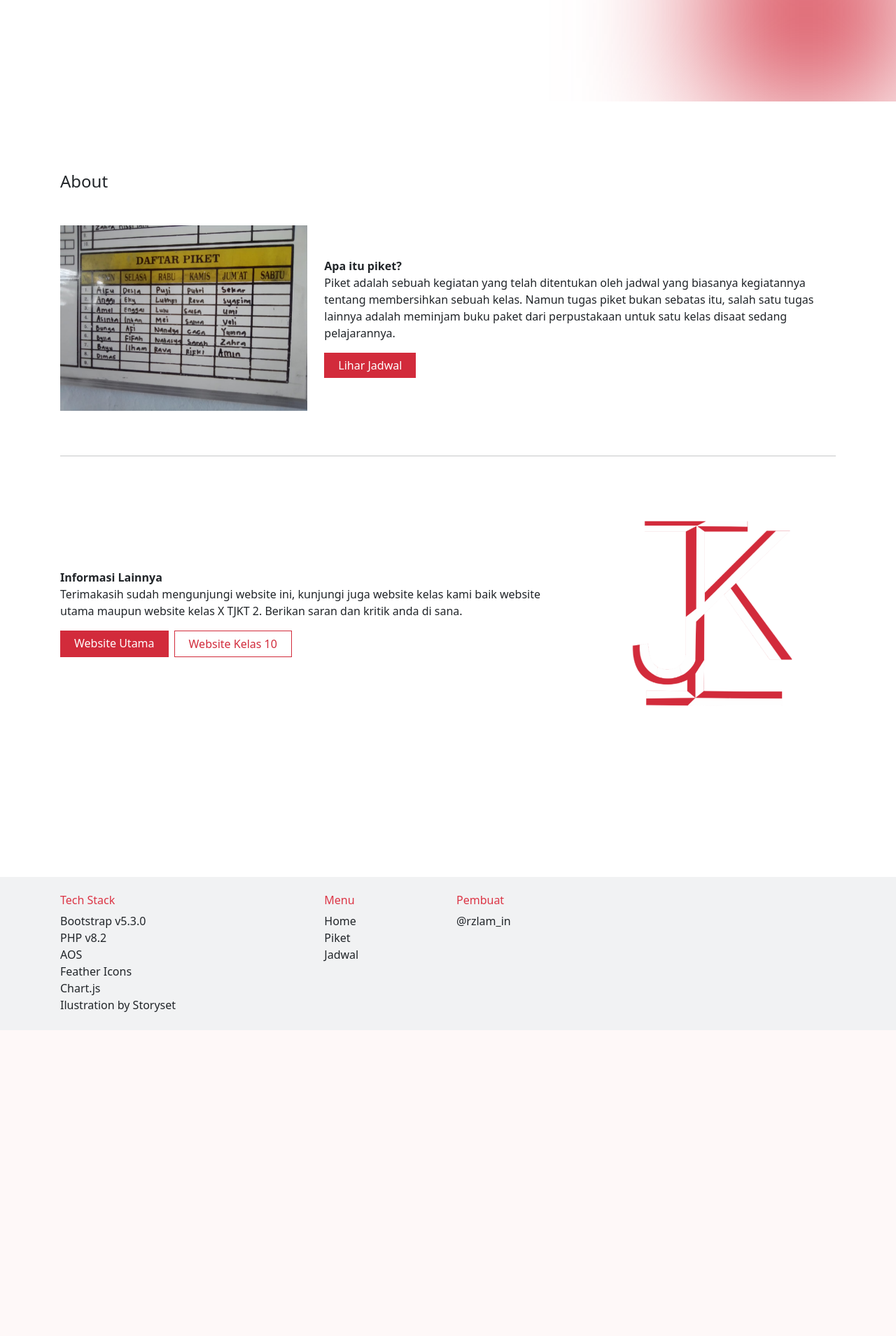
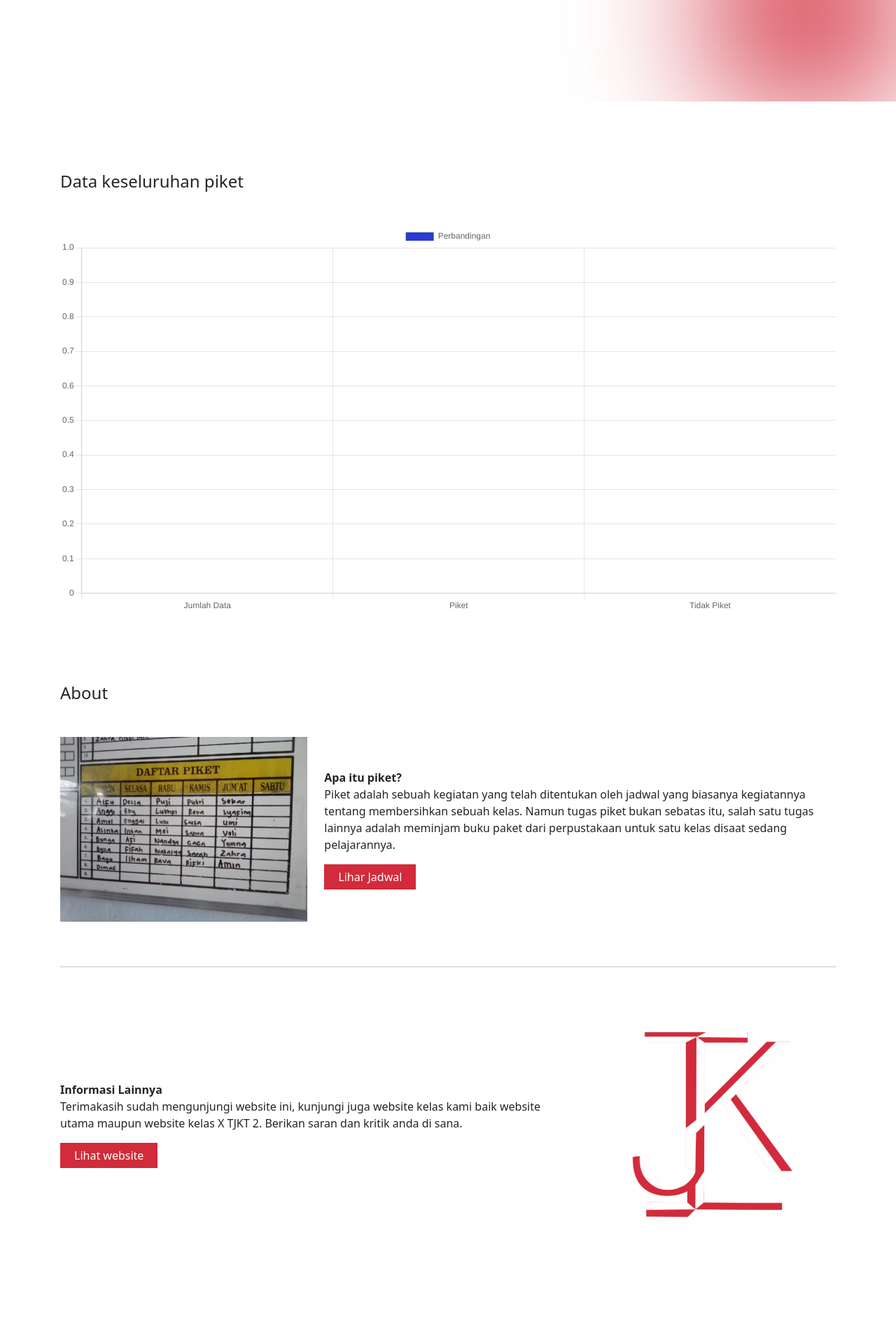
Before and after one commit to RzlAm/SI_Piket, a PHP site: page / in a window 1280 px wide. Shown: the part 655-2564 px from the top of the page at 70% size. Before the commit the page ends 2127 px from the top, so only its background shows below. Run offline with PHP 8.4, Linux system fonts and the light colour scheme; data that the repository does not hold is empty; some libraries are stand-ins or nearby versions.

Commit message:
Update home & statistic.php

```diff
--- a/pages/home.php
+++ b/pages/home.php
@@ -1,5 +1,12 @@
+<?php
+$q->getCount();
+$q->getCountR();
+$q->getCountT();
+echo "<script>let count = $q->count;let countR = $q->countR;let countT = $q->countT;</script>";
+?>
+
 <section id="home">
-	<section class="hero d-flex justify-content-center align-items-center">
+	<section class="hero d-flex justify-content-center align-items-center mb-5">
 		<div class="container px-4 px-md-3">
 			<div class="row align-items-center">
 				<div class="col-md-6" style="z-index: 900;">
@@ -21,35 +28,64 @@
 		</div>
 	</section>
 
+	<section class="data container px-md-3 px-4">
+	    <h2 class="fs-4 mb-5" data-aos="fade-up" data-aos-duration="1100">Data keseluruhan piket</h2>
+        <canvas id="chart" data-aos="fade-up" data-aos-duration="1100"></canvas>
+	</section>
+
 	<section class="about">
 		<div class="container px-4 px-md-3">
 			<div class="row align-items-center pb-5">
-				<h2 class="mb-5 fs-4" data-aos="zoom-in">About</h2>
-				<div class="col-md-4 mb-5 mb-md-0" data-aos="fade-right">
+				<h2 class="mb-5 fs-4" data-aos="fade-up" data-aos-duration="1100">About</h2>
+				<div class="col-md-4 mb-5 mb-md-0" data-aos="fade-up" data-aos-duration="1100">
 					<img src="assets/images/jadwal-piket.jpg" class="img-fluid" alt="jadwal piket kelas X TJKT 2">
 				</div>
 				<div class="col-md-8">
-					<p data-aos="fade-left"><b>Apa itu piket?</b> <br> Piket adalah sebuah kegiatan yang telah ditentukan oleh jadwal yang biasanya kegiatannya tentang membersihkan sebuah kelas. Namun tugas piket bukan sebatas itu, salah satu tugas lainnya adalah meminjam buku paket dari perpustakaan untuk satu kelas disaat sedang pelajarannya.</p>
-					<a href="" data-aos="fade-left" class="btn btn-primary rounded-0">Lihar Jadwal</a>
+					<p data-aos="fade-up" data-aos-duration="1100"><b>Apa itu piket?</b> <br> Piket adalah sebuah kegiatan yang telah ditentukan oleh jadwal yang biasanya kegiatannya tentang membersihkan sebuah kelas. Namun tugas piket bukan sebatas itu, salah satu tugas lainnya adalah meminjam buku paket dari perpustakaan untuk satu kelas disaat sedang pelajarannya.</p>
+					<a href="index.php?page=jadwal" data-aos-duration="1200" data-aos="fade-up" class="btn btn-primary rounded-0">Lihar Jadwal</a>
 				</div>
 			</div>
 			<hr>
 			<div class="row align-items-center mt-5">
 				<div class="col-md-8">
-					<p class="text-start text-md-start" data-aos="fade-right"><b>Informasi Lainnya</b> <br> Terimakasih sudah mengunjungi website ini, kunjungi juga website kelas kami baik website utama maupun website kelas X TJKT 2. Berikan saran dan kritik anda di sana.</p>
+					<p class="text-start text-md-start" data-aos-duration="1100" data-aos="fade-up"><b>Informasi Lainnya</b> <br> Terimakasih sudah mengunjungi website ini, kunjungi juga website kelas kami baik website utama maupun website kelas X TJKT 2. Berikan saran dan kritik anda di sana.</p>
 					<div class="container px-0">
 						<div class="row">
-							<div data-aos="fade-right" class="col d-flex gap-2 justify-content-start justify-content-md-start justify-content-lg-start">
-								<a href="" class="btn btn-primary rounded-0">Website Utama</a>
-								<a href="" class="btn btn-outline-primary rounded-0">Website Kelas 10</a>
-							</div>
+							<div data-aos="fade-up" data-aos-duration="1100" class="col d-flex gap-2 justify-content-start justify-content-md-start justify-content-lg-start">
+								<a href="../index.php" class="btn btn-primary rounded-0">Lihat website</a>
+            	            </div>
 						</div>
 					</div>
 				</div>
-				<div class="col-md-4 mt-5 mt-md-0" data-aos="fade-left">
+				<div class="col-md-4 mt-5 mt-md-0" data-aos-duration="1100" data-aos="fade-up">
 					<img src="assets/images/logo-tjkt.png" class="img-fluid" alt="logo TJKT">
 				</div>
 			</div>
 		</div>
 	</section>
+
 </section>
+
+
+
+<script src="https://cdn.jsdelivr.net/npm/chart.js@4.2.1/dist/chart.umd.min.js"></script>
+
+
+<script>
+	let c = document.getElementById("chart").getContext("2d");
+
+	let chart = new Chart(c, {
+		type: "bar",
+		data:{
+			labels:["Jumlah Data", "Piket", "Tidak Piket"],
+			datasets:[{
+				label:"Perbandingan",
+				data:[
+				count, countR, countT],
+				backgroundColor:[
+				"#2B3BD2", "#3BD22B", "#D22B3B"
+				]
+			}]
+		}
+	});
+</script>
```
Also changed, not shown: pages/statistic.php (+7 -7 lines).
